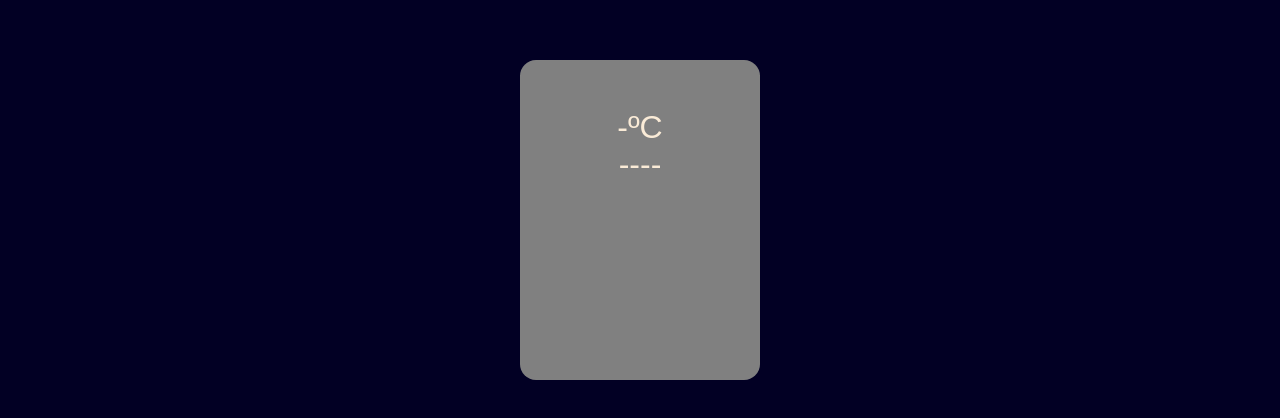
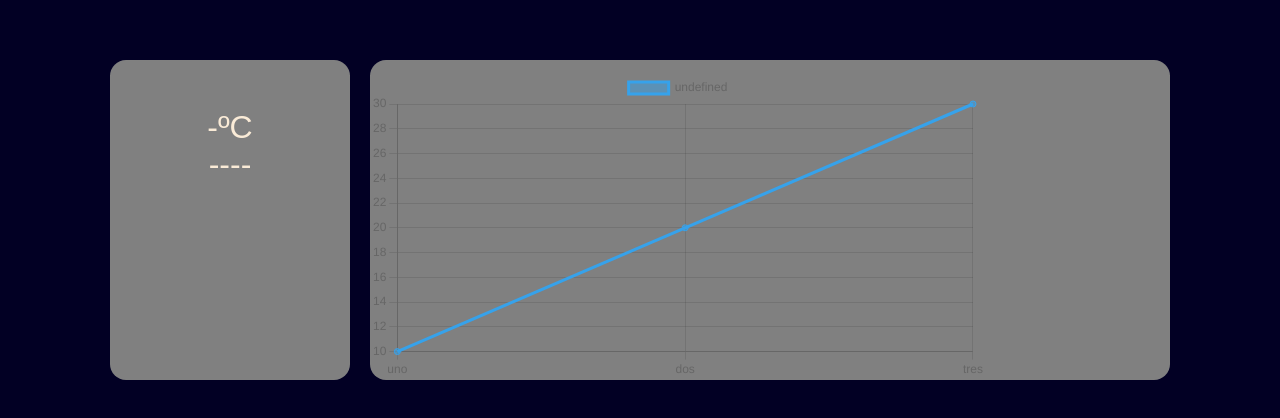
Before and after one commit to FabianRamirezVidal/udd_proyecto_3, a plain HTML site: page index.html in a window 1280 px wide. Shown: the part 180-598 px from the top of the page. Drawn offline with nearby package versions, Linux system fonts and the light colour scheme.

Commit message:
add_chart

```diff
--- a/assets/css/styles.css
+++ b/assets/css/styles.css
@@ -7,13 +7,14 @@
 body{
     height: 100vh;
     display: flex;
-    flex-direction: column;
+    flex-direction: row;
     align-items: center;
     justify-content: center;
     background: rgb(2,0,36);
     font-size: 2rem;
     font-family: sans-serif;
     color: antiquewhite;
+    gap: 20px;
 }
 
 .container {
@@ -25,3 +26,12 @@ body{
     border-radius: 16px;
     border: 2px solid (14,43,1);
 }
+.container_2 {
+    height: 20rem;
+    width: 50rem;
+    background-color: grey;
+    text-align: center;
+    padding-top: 12px;
+    border-radius: 16px;
+    border: 2px solid (14,43,1);
+}
--- /dev/null
+++ b/assets/js/apps.js
@@ -0,0 +1,19 @@
+
+const printCharts = () => {
+
+    rendermodelsChart()
+}
+
+function rendermodelsChart() {
+
+    const data = {
+        labels: ["uno", "dos", "tres"],
+        datasets: [{
+            data: [10,20, 30]
+        }]
+    }
+
+    new Chart('modelsChart', { type: 'line', data })
+}
+
+printCharts()
--- a/assets/js/index.js
+++ b/assets/js/index.js
@@ -32,8 +32,6 @@ location.textContent = data.name + ","+ data.sys.country;
 let icon_image = `https://openweathermap.org/img/wn/${data.weather[0]["icon"]}@2x.png`;
 icon.innerHTML = "<img width=\"40px\" height=\"40px\">";
 icon.setAttribute ("src",icon_image)
-
     });
   });
-
 });
--- a/index.html
+++ b/index.html
@@ -20,7 +20,13 @@
   <div class="location"></div>
 </div>
 
+<div class="container_2">
+  <canvas id="modelsChart"></canvas>
+</div>
+
   <script src='assets/js/index.js' type='module'></script>
+  <script src='assets/js/apps.js' type='module'></script>
+  <script src="https://cdn.jsdelivr.net/npm/chart.js"></script>
 </body>
 
 </html>
```
